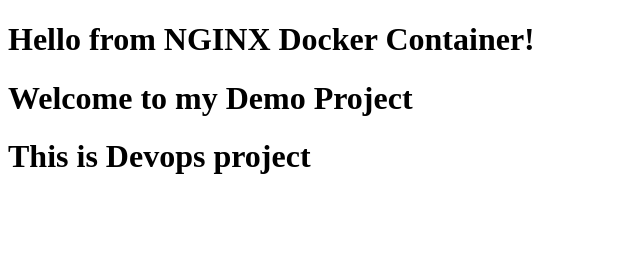
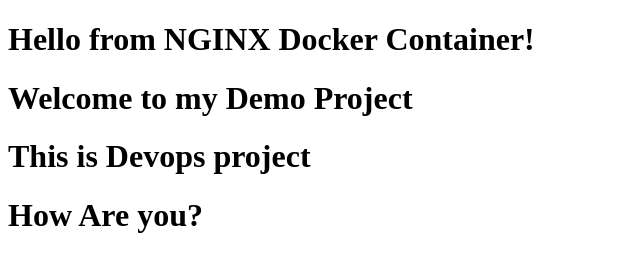
Before and after one commit to arpitdh888/ademo, a plain HTML site: page index.html in a window 1280 px wide. Shown: the whole page, without its empty margins (0-640 px from the left). Drawn offline with Linux system fonts and the light colour scheme.

Commit message:
Update index.html

```diff
--- a/index.html
+++ b/index.html
@@ -7,5 +7,6 @@
     <h1>Hello from NGINX Docker Container!</h1>
     <h1>Welcome to my Demo Project</h1>
     <h1>This is Devops project</h1>
+    <h1>How Are you?</h1>
 </body>
 </html>
```
